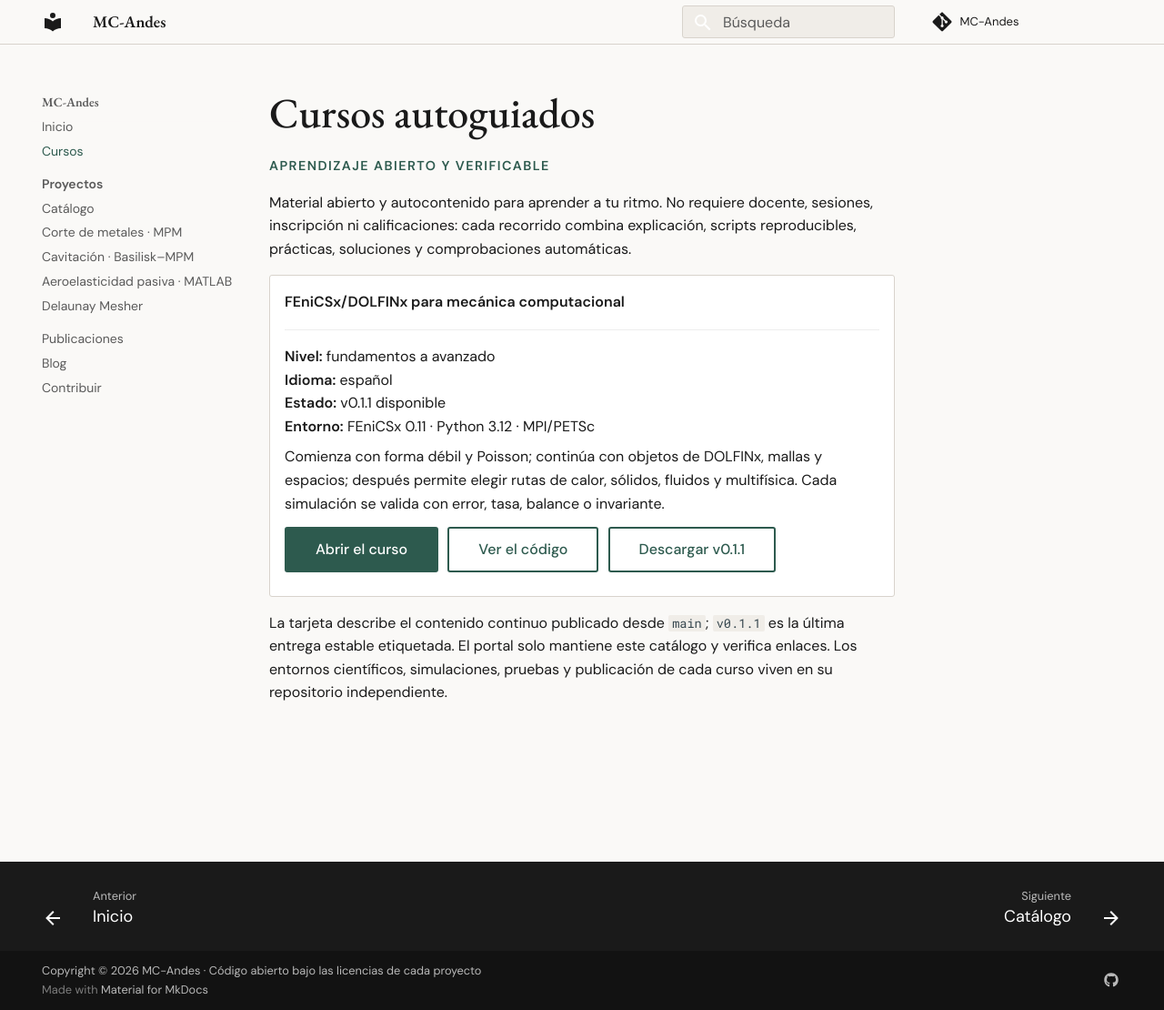
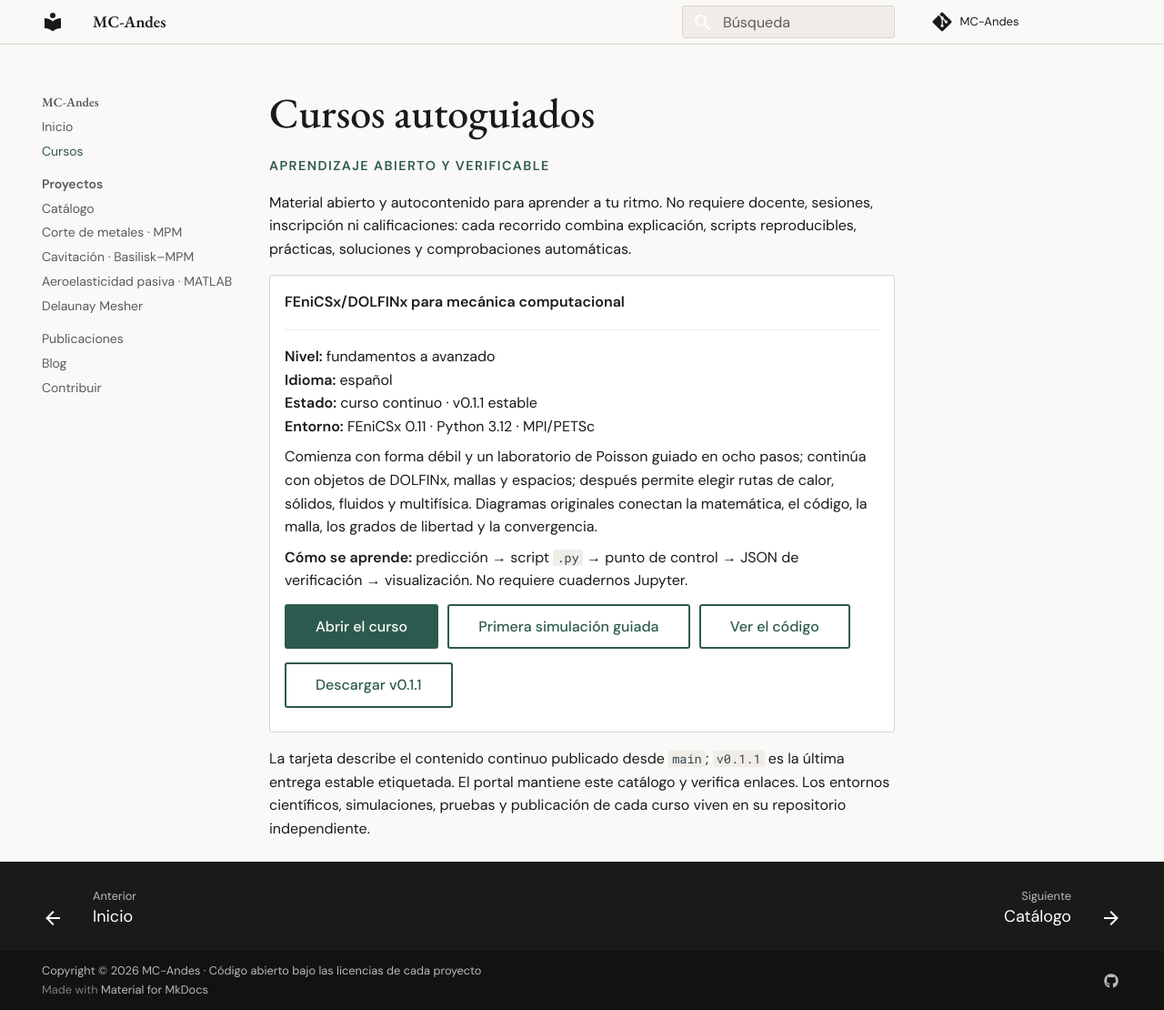
Before and after one commit to MC-Andes/mc-andes.github.io, an MkDocs documentation site: the page built from docs/courses.md, in a window 1280 px wide and 1110 px high. Shown: the whole window at 91% size. Built offline with MkDocs 1.6.1 and Material for MkDocs 9.7.7, drawn with Linux system fonts in a browser that asks for light colours.

Commit message:
docs: highlight guided FEniCSx learning path

```diff
--- a/docs/courses.md
+++ b/docs/courses.md
@@ -14,21 +14,25 @@ scripts reproducibles, prácticas, soluciones y comprobaciones automáticas.
 
     **Nivel:** fundamentos a avanzado<br>
     **Idioma:** español<br>
-    **Estado:** v0.1.1 disponible<br>
+    **Estado:** curso continuo · v0.1.1 estable<br>
     **Entorno:** FEniCSx 0.11 · Python 3.12 · MPI/PETSc
 
-    Comienza con forma débil y Poisson; continúa con objetos de DOLFINx, mallas
-    y espacios; después permite elegir rutas de calor, sólidos, fluidos y
-    multifísica. Cada simulación se valida con error, tasa, balance o invariante.
+    Comienza con forma débil y un laboratorio de Poisson guiado en ocho pasos;
+    continúa con objetos de DOLFINx, mallas y espacios; después permite elegir
+    rutas de calor, sólidos, fluidos y multifísica. Diagramas originales conectan
+    la matemática, el código, la malla, los grados de libertad y la convergencia.
+
+    **Cómo se aprende:** predicción → script `.py` → punto de control → JSON de
+    verificación → visualización. No requiere cuadernos Jupyter.
 
     [Abrir el curso](https://mc-andes.github.io/fenicsx-course/){ .md-button .md-button--primary }
+    [Primera simulación guiada](https://mc-andes.github.io/fenicsx-course/guides/first-simulation/){ .md-button }
     [Ver el código](https://github.com/MC-Andes/fenicsx-course){ .md-button }
     [Descargar v0.1.1](https://github.com/MC-Andes/fenicsx-course/releases/tag/v0.1.1){ .md-button }
 
 </div>
 
 La tarjeta describe el contenido continuo publicado desde `main`; `v0.1.1` es
-la última entrega estable etiquetada. El portal solo mantiene este catálogo y
-verifica enlaces. Los entornos
-científicos, simulaciones, pruebas y publicación de cada curso viven en su
-repositorio independiente.
+la última entrega estable etiquetada. El portal mantiene este catálogo y
+verifica enlaces. Los entornos científicos, simulaciones, pruebas y publicación
+de cada curso viven en su repositorio independiente.
```
Also changed, not shown: CHANGELOG.md (+2 -0 lines), docs/index.md (+6 -4 lines).
